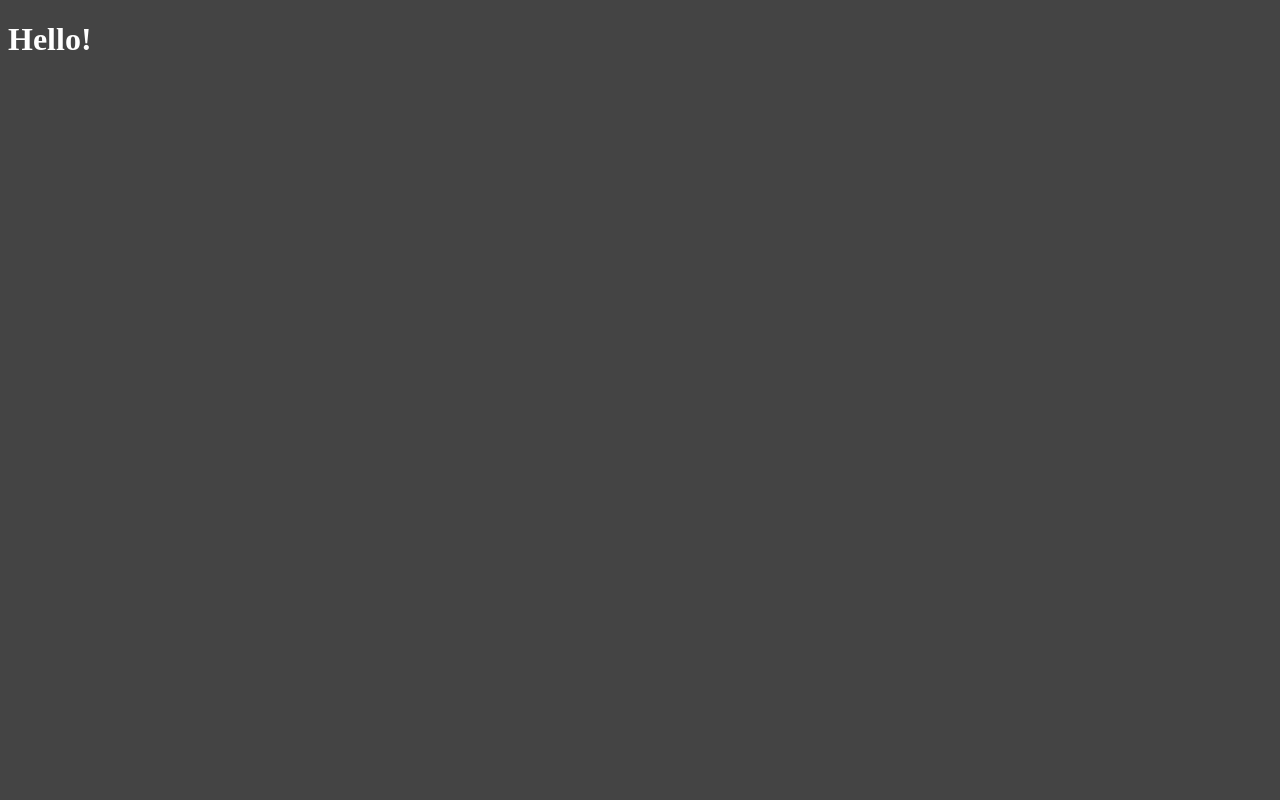
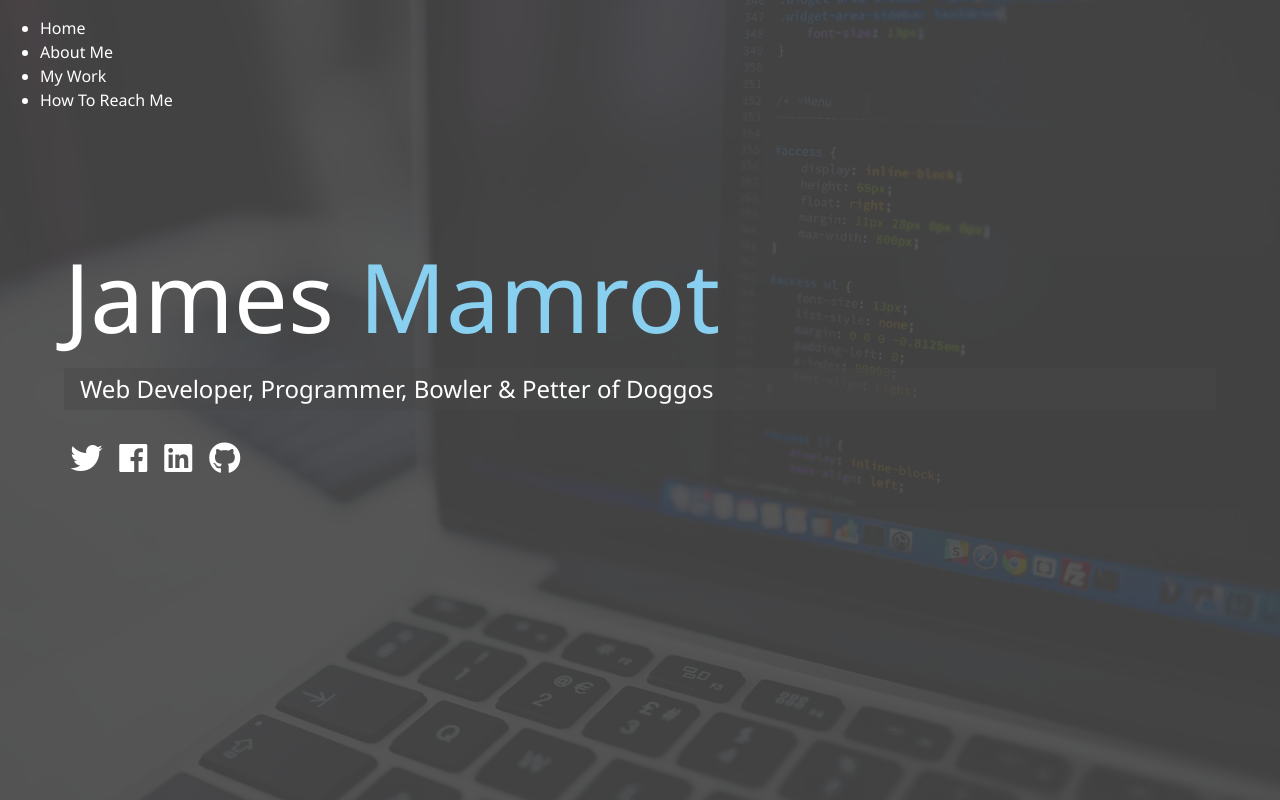
Before and after one commit to jmamrot/modern_portfolio, a website: page dist/index.html in a window 1280 px wide. Drawn offline with Linux system fonts and the light colour scheme.

Commit message:
Index markup & main sass

```diff
--- /dev/null
+++ b/sass/config.sass
@@ -0,0 +1,25 @@
+$primary-color: #444
+$secondary-color: #89cff0
+$show-home-image: true
+$home-image: url('../img/background.jpg')
+$background-opacity: 0.9
+
+@mixin easeOut
+    transition: all 0.5s ease-out
+
+@mixin background
+    @if $show-home-image
+        &#bg-img
+            background: $home-image
+            background-attachment: fixed
+            background-size: cover
+
+            &:after
+                content: ''
+                position: absolute
+                top: 0
+                right: 0
+                width: 100%
+                height: 100%
+                background: rgba($primary-color, $background-opacity)
+                z-index: -1
--- a/sass/main.sass
+++ b/sass/main.sass
@@ -1,5 +1,57 @@
-$primary-color: #444
+@import 'config'
+
+*
+    box-sizing: border-box
 
 body
+    @include background
     background: $primary-color
     color: #fff
+    height: 100%
+    margin: 0
+    font-family: 'Segoe UI', Tahoma, Geneva, Verdana, sans-serif
+    line-height: 1.5
+
+// Headings
+h1, h2, h3
+    margin: 0
+    font-weight: 400
+
+    &.lg-heading
+        font-size: 6rem
+
+    &.sm-heading
+        margin-bottom: 2rem
+        padding: 0.2rem 1rem
+        background: rgba(lighten($primary-color, 2), 0.5)
+
+a
+    color: #ffffff
+    text-decoration: none
+
+header
+    position: fixed
+    z-index: 2
+    width: 100%
+
+.text-secondary
+    color: $secondary-color
+
+main
+    padding: 4rem
+    height: 100%
+
+    .icons
+        margin-top: 1rem
+
+        a
+            padding: 0.4rem
+
+            &:hover
+                color: $secondary-color
+                @include easeOut
+
+    &#home
+        overflow: hidden
+        h1
+            margin-top: 20vh
```
Also changed, not shown: dist/css/main.css, dist/img/background.jpg (added), dist/index.html, dist/js/main.js (added).
